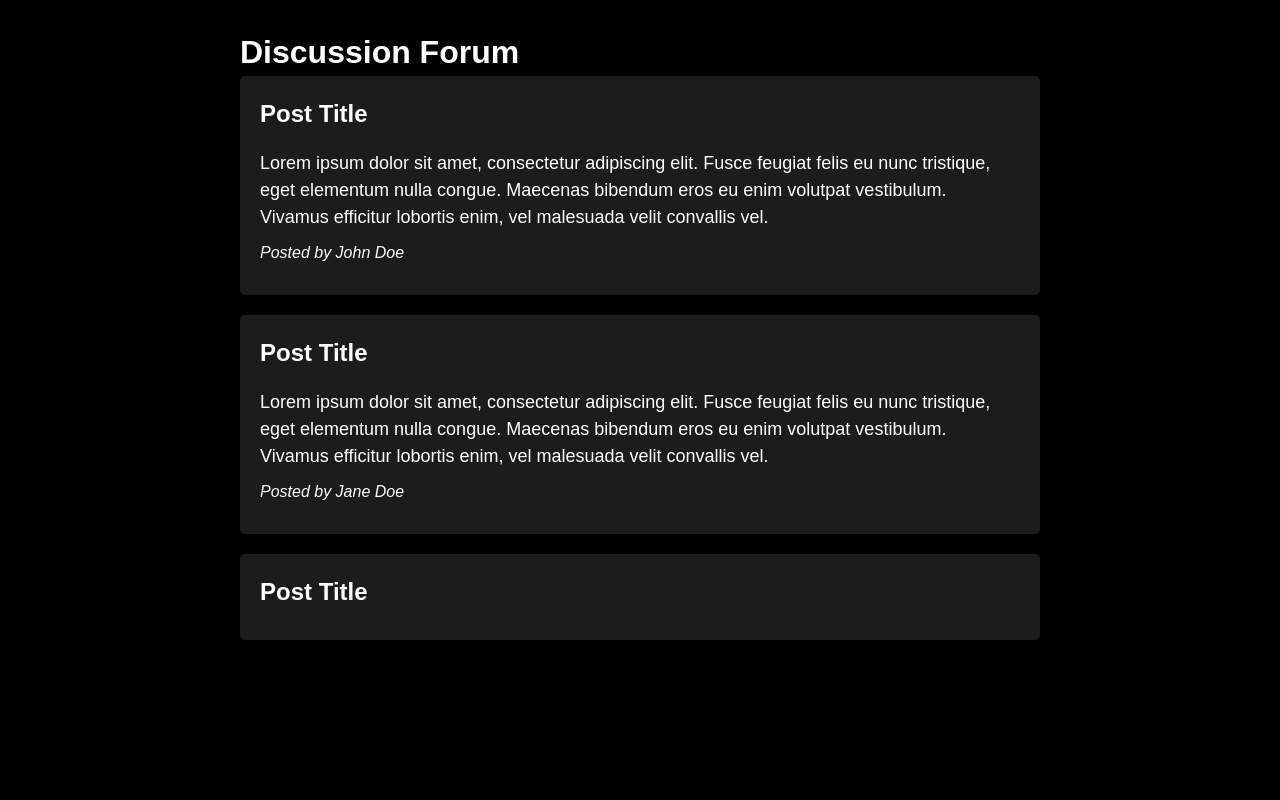
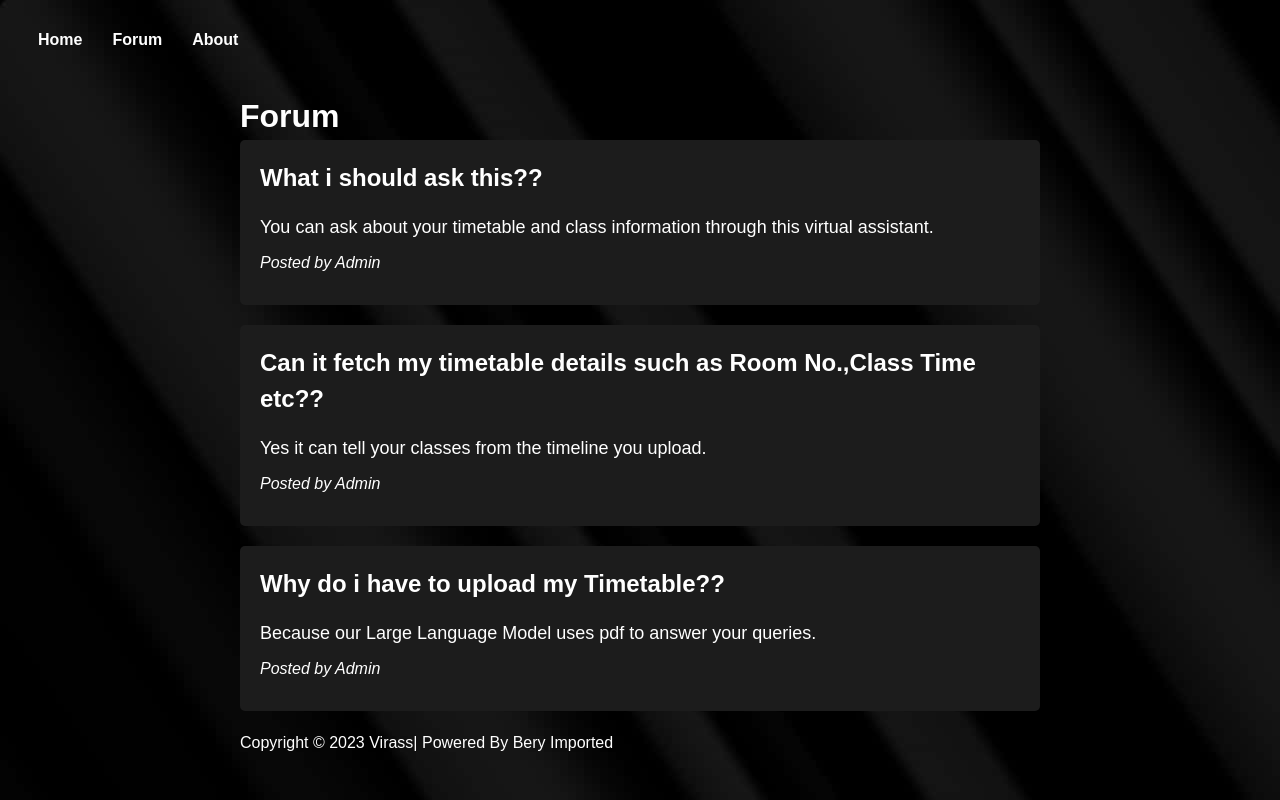
Before and after one commit to kn1ghtmare03/Minor-Project-2, a Python web app: template templates/blog.html in a window 1280 px wide. Run offline with Jinja, Linux system fonts and the light colour scheme; the template is opened without the code that fills it, so the values that code supplies are empty.

Commit message:
Changes added

```diff
--- a/templates/blog.html
+++ b/templates/blog.html
@@ -1,14 +1,29 @@
 <!DOCTYPE html>
 <html>
 <head>
-	<title>Discussion Forum</title>
+	<title>Forum</title>
 	<style>
 		body {
+			background-image: url('../static/bg.jpg');
 			background-color: #000000;
 			color: #ffffff;
 			font-family: Arial, sans-serif;
 			font-size: 16px;
 			line-height: 1.5;
+		}
+		nav {
+			display: flex;
+			justify-content: flex-start;
+			align-items: center;
+			padding: 10px;
+			background-color: #33333300;
+		}
+		nav a {
+			color: white;
+			text-decoration: none;
+			padding: 10px;
+			font-weight: bold;
+			margin-left: 10px;
 		}
 
 		h1, h2, h3, h4, h5, h6 {
@@ -86,20 +101,33 @@
 	</style>
 </head>
 <body>
+	<nav>
+		<a href="index.html">Home</a>
+		<a href="blog.html">Forum</a>
+		<a href="about.html">About</a>
+	</nav>
 	<div class="container">
-		<h1>Discussion Forum</h1>
+		<h1>Forum</h1>
 
 		<div class="post">
-			<h2>Post Title</h2>
-			<p>Lorem ipsum dolor sit amet, consectetur adipiscing elit. Fusce feugiat felis eu nunc tristique, eget elementum nulla congue. Maecenas bibendum eros eu enim volutpat vestibulum. Vivamus efficitur lobortis enim, vel malesuada velit convallis vel.</p>
-			<div class="author">Posted by John Doe</div>
+			<h2>What i should ask this??</h2>
+			<p>You can ask about your timetable and class information through this virtual assistant.</p>
+			<div class="author">Posted by Admin</div>
 		</div>
 
 		<div class="post">
-			<h2>Post Title</h2>
-			<p>Lorem ipsum dolor sit amet, consectetur adipiscing elit. Fusce feugiat felis eu nunc tristique, eget elementum nulla congue. Maecenas bibendum eros eu enim volutpat vestibulum. Vivamus efficitur lobortis enim, vel malesuada velit convallis vel.</p>
-			<div class="author">Posted by Jane Doe</div>
+			<h2>Can it fetch my timetable details such as Room No.,Class Time etc??</h2>
+			<p>Yes it can tell your classes from the timeline you upload.</p>
+			<div class="author">Posted by Admin</div>
 		</div>
 
 		<div class="post">
-			<h2>Post Title</h2>
+			<h2>Why do i have to upload my Timetable??</h2>
+			<p>Because our Large Language Model uses pdf to answer your queries.</p>
+			<div class="author">Posted by Admin</div>
+		</div>
+		<footer>
+			<p>Copyright &copy; 2023 Virass| Powered By Bery Imported</p>
+		  </footer>
+		</body>
+		</html>
--- a/templates/index.html
+++ b/templates/index.html
@@ -14,7 +14,6 @@
 		h1 {
 			text-align: center;
 		}
-
 		button {
 			color: white;
 			background-color: transparent;
@@ -94,7 +93,7 @@
 <body>
 	<nav>
 		<a href="index.html">Home</a>
-		<a href="blog.html">Blog</a>
+		<a href="blog.html">Forum</a>
 		<a href="about.html">About</a>
 		<button class="upload-btn" onclick="document.getElementById('pdf-file').click()"><i class="fas fa-file-upload"></i> Upload PDF</button>
 		<input type="file" id="pdf-file" accept="application/pdf" style="display: none" />
@@ -103,6 +102,9 @@
 	<h1>How can I help you today?</h1>
 	<button onclick="speak()"><span class="mic-icon"><i class="fas fa-microphone"></i></span></button>
 	<div class="output-box"></div>
+
+	</body>
+</html>
 
 	<script>
 		function uploadPDF() {
--- a/templates/login.html
+++ b/templates/login.html
@@ -70,7 +70,7 @@
 <body>
 	<nav>
 		<a href="index.html">Home</a>
-		<a href="blog.html">Blog</a>
+		<a href="blog.html">Forum</a>
 		<a href="about.html">About</a>
 	</nav>
 	<form action="#" method="POST">
```
